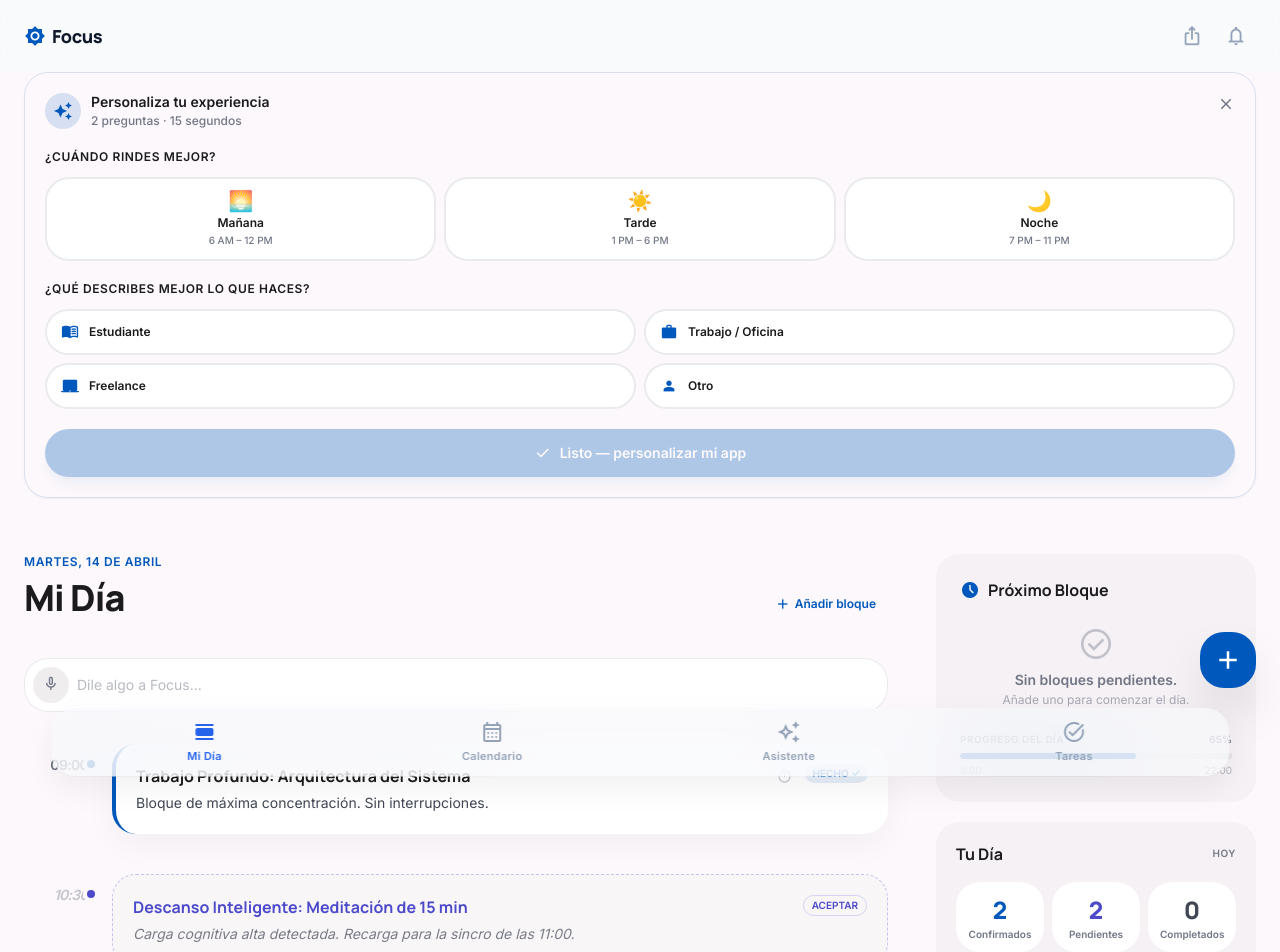
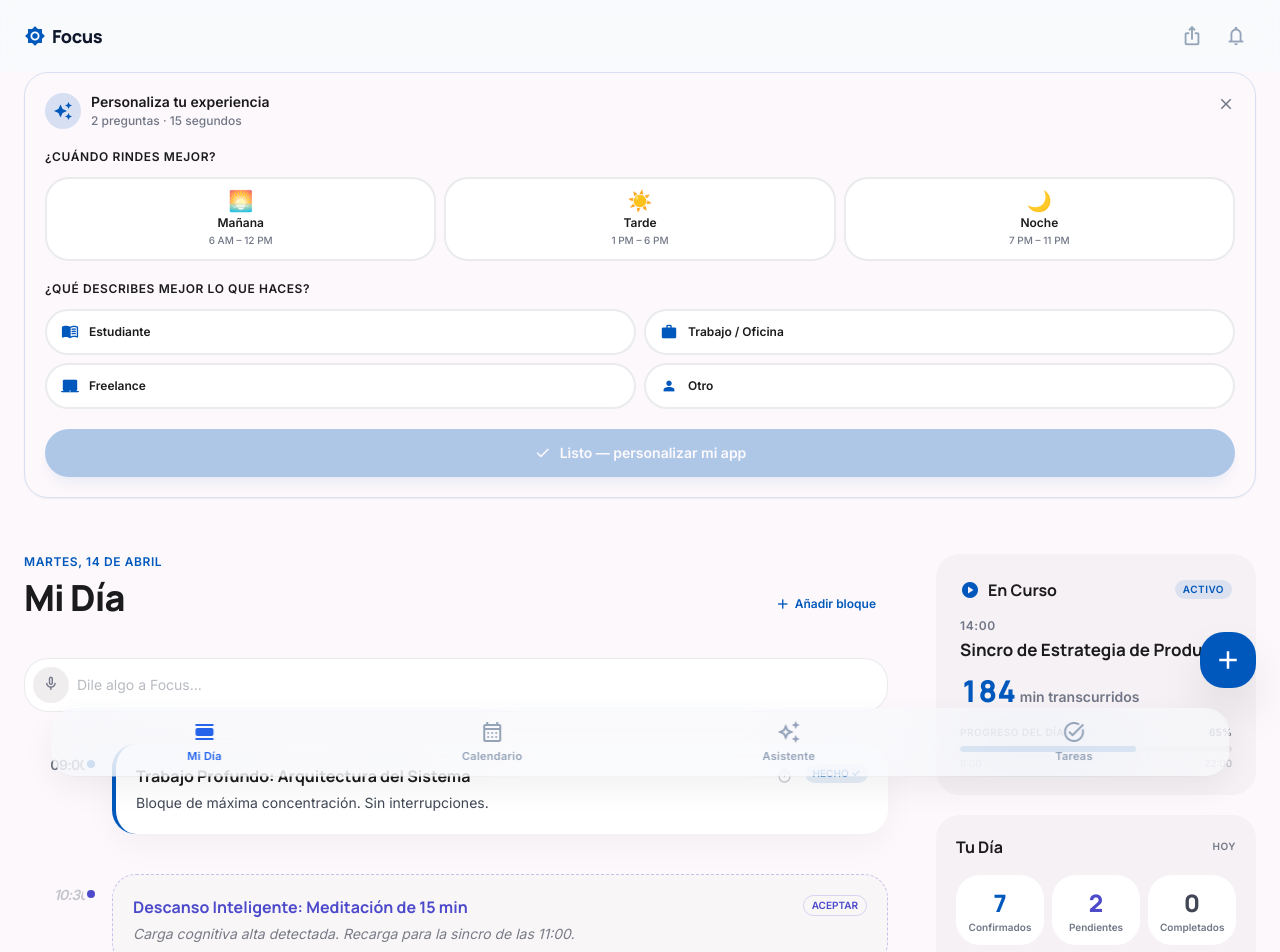
Before and after one commit to manunezdom-afk/proyecto-calendario-app, a React (Vite) app: page / in a window 1280 px wide. Shown: the top 952 px of the page. Built offline with nearby package versions, Linux system fonts and the light colour scheme.

Commit message:
fix: sincronizacion automatica entre calendario y mi dia

```diff
--- a/api/focus-assistant.js
+++ b/api/focus-assistant.js
@@ -179,6 +179,7 @@ Instrucciones adicionales:
 - Si el usuario pregunta por el clima, responde con los datos reales que tienes en el contexto
 - Si el usuario pregunta algo no relacionado con el calendario ni el clima, responde brevemente y ofrece ayuda con organización y agenda
 - Sincronización con "Mi Día": si la solicitud implica crear/editar/mover/eliminar eventos, SIEMPRE incluye las acciones necesarias para reflejar el cambio inmediatamente en el calendario. No respondas solo con texto.
+- Cuando agregues o muevas un evento, el reply debe confirmar dos cosas: (1) que quedó agregado/actualizado en el calendario y (2) que ya es visible en "Mi Día" para la fecha correspondiente.
 - No pidas confirmación salvo que falten datos críticos (por ejemplo: fecha imposible o evento ambiguo entre dos ids). Si faltan detalles no críticos (por ejemplo: hora), crea el evento sin hora y menciónalo en el reply.
 - Si no hay suficiente información (ej. no se menciona hora), agrega el evento sin hora y menciona que lo puede editar después
 - IMPORTANTE — esta es una interfaz de VOZ. Responde siempre en español neutro, con trato impecable (perfil estudiante‑ejecutivo de la Universidad de los Andes). Máximo 2 oraciones claras y directas. No uses modismos chilenos ni jerga informal. Sin negritas, sin asteriscos, sin guiones, sin listas, sin símbolos ni formato. Solo texto plano, apto para ser leído en voz alta.`
--- a/src/views/PlannerView.jsx
+++ b/src/views/PlannerView.jsx
@@ -32,6 +32,35 @@ function formatMinutes(totalMinutes) {
   const h = Math.floor(totalMinutes / 60)
   const m = Math.round(totalMinutes % 60)
   return m > 0 ? `${h}h ${m}m` : `${h}h`
+}
+
+function todayISODate() {
+  const d = new Date()
+  return `${d.getFullYear()}-${String(d.getMonth() + 1).padStart(2, '0')}-${String(d.getDate()).padStart(2, '0')}`
+}
+
+function eventTimeToBlockTime(timeStr) {
+  // Accepts: "3:00 PM", "2:00 PM - 3:30 PM", "15:00", "09:00"
+  if (!timeStr) return '—'
+  const first = String(timeStr).split('-')[0].trim()
+  // 24h "HH:mm"
+  const m24 = first.match(/^(\d{1,2}):(\d{2})$/)
+  if (m24) {
+    const hh = Math.max(0, Math.min(23, Number(m24[1])))
+    const mm = Math.max(0, Math.min(59, Number(m24[2])))
+    return `${String(hh).padStart(2, '0')}:${String(mm).padStart(2, '0')}`
+  }
+  // 12h "h:mm AM/PM"
+  const m12 = first.match(/^(\d{1,2})(?::(\d{2}))?\s*(AM|PM)$/i)
+  if (m12) {
+    let hh = Number(m12[1])
+    const mm = Number(m12[2] ?? '00')
+    const ap = m12[3].toUpperCase()
+    if (hh === 12) hh = 0
+    if (ap === 'PM') hh += 12
+    return `${String(hh).padStart(2, '0')}:${String(mm).padStart(2, '0')}`
+  }
+  return '—'
 }
 
 // ── Seed timeline blocks ───────────────────────────────────────────────────
@@ -177,6 +206,33 @@ export default function PlannerView({ onAddEvent, onEditEvent, onDeleteEvent, ev
   useEffect(() => {
     localStorage.setItem(STORAGE_KEY, JSON.stringify(blocks))
   }, [blocks])
+
+  // Sincroniza "Mi Día" (timeline) con eventos de HOY para reflejar cambios inmediatos
+  useEffect(() => {
+    const todayISO = todayISODate()
+    const todayEvents = (events || []).filter((e) => !e.date || e.date === todayISO)
+    setBlocks((prev) => {
+      const prevArr = Array.isArray(prev) ? prev : []
+      const hasEvent = new Set(prevArr.map((b) => b?.eventId).filter(Boolean))
+      const nextBlocksToAdd = []
+
+      for (const ev of todayEvents) {
+        if (!ev?.id) continue
+        if (hasEvent.has(ev.id)) continue
+        nextBlocksToAdd.push({
+          id: `blk-ev-${ev.id}`,
+          eventId: ev.id,
+          time: eventTimeToBlockTime(ev.time),
+          type: 'confirmed',
+          title: ev.title,
+          description: ev.description || null,
+        })
+      }
+
+      if (nextBlocksToAdd.length === 0) return prevArr
+      return [...prevArr, ...nextBlocksToAdd]
+    })
+  }, [events])
 
   function acceptSuggestion(id) {
     setBlocks((prev) => prev.map((b) => (b.id === id ? { ...b, type: 'confirmed' } : b)))
```
Also changed, not shown: 4 other files (tests, documents, lock files or other folders).
